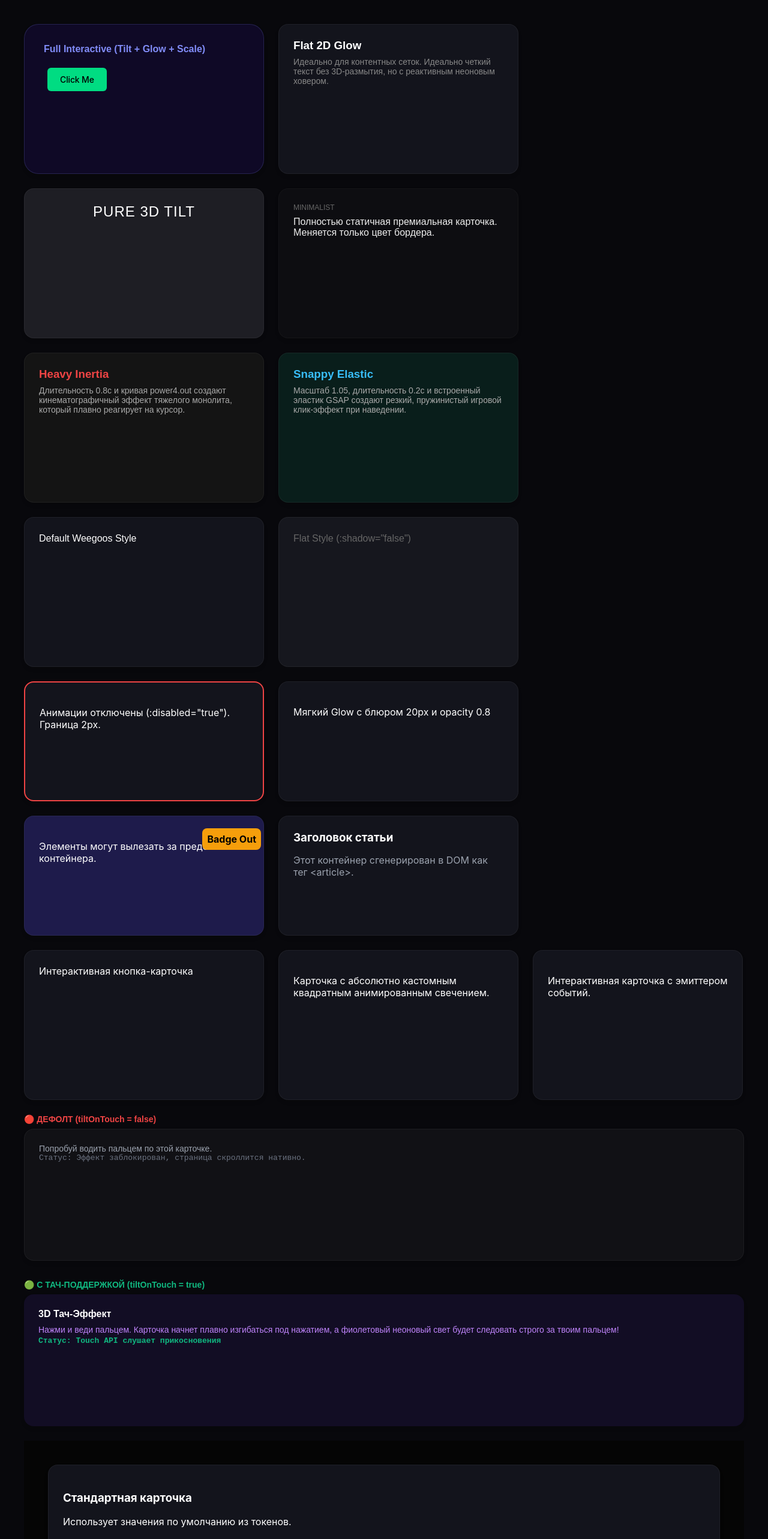
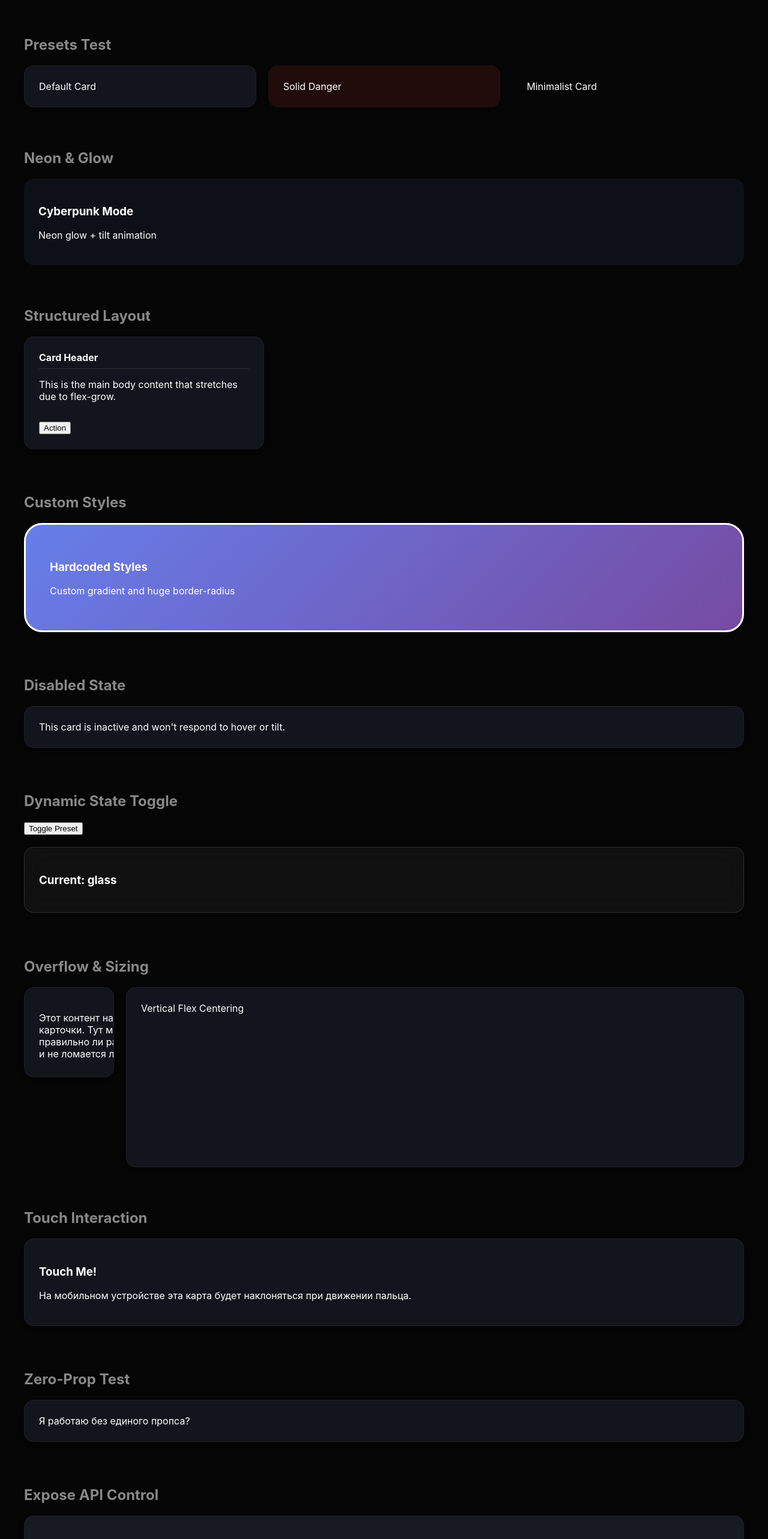
Before and after one commit to Weegoos/weegoos-framework, a Vue app in the folder apps/sandbox/: page / in a window 1280 px wide. Shown: the top 2566 px of the page at 60% size. Built offline with nearby package versions, Linux system fonts and the light colour scheme.

Commit message:
WCard has been updated

```diff
--- a/apps/sandbox/src/App.vue
+++ b/apps/sandbox/src/App.vue
@@ -1,363 +1,153 @@
 <template>
-  <div class="sandbox-root">
+  <div class="test-container">
+    <!-- 1. Базовые пресеты (System Tokens) -->
+    <section>
+      <h2>Presets Test</h2>
+      <div class="grid">
+        <WCard preset="default">Default Card</WCard>
+        <WCard preset="solid" color="danger">Solid Danger</WCard>
+        <WCard preset="minimal">Minimalist Card</WCard>
+      </div>
+    </section>
 
-    <WCard
-      width="400px"
-      height="250px"
-      background="#0f0926"
-      borderColor="rgba(129, 140, 248, 0.2)"
-      hoverBorderColor="#818cf8"
-      borderRadius="24px"
-      glowColor="rgba(129, 140, 248, 0.3)"
-      padding="32px"
-    >
-      <div style="display: flex; flex-direction: column; gap: 16px; height: 100%; justify-content: space-between;">
-        <span style="color: #818cf8; font-family: sans-serif; font-weight: 600;">Full Interactive (Tilt + Glow + Scale)</span>
-        <!-- ИСПРАВЛЕНО: добавлено двоеточие перед radius -->
-        <WButton magnetic :radius="80">Click Me</WButton>
+    <!-- 2. Neon & Glow (Интерактив) -->
+    <section>
+      <h2>Neon & Glow</h2>
+      <div class="grid">
+        <WCard
+          preset="neon"
+          color="accent"
+          :glow="true"
+          glow-color="rgba(0, 255, 255, 0.4)"
+        >
+          <h3>Cyberpunk Mode</h3>
+          <p>Neon glow + tilt animation</p>
+        </WCard>
       </div>
+    </section>
+
+    <!-- 3. Структурированный контент (Header/Footer) -->
+    <section>
+      <h2>Structured Layout</h2>
+      <WCard width="400px" elevation="lg">
+        <template #header>
+          <div style="font-weight: bold; border-bottom: 1px solid rgba(255,255,255,0.1); padding-bottom: 8px;">
+            Card Header
+          </div>
+        </template>
+
+        <p>This is the main body content that stretches due to flex-grow.</p>
+
+        <template #footer>
+          <button @click="console.log('Action!')">Action</button>
+        </template>
+      </WCard>
+    </section>
+
+    <!-- 4. Ручная кастомизация (Overriding Tokens) -->
+    <section>
+      <h2>Custom Styles</h2>
+      <WCard
+        background="linear-gradient(135deg, #667eea 0%, #764ba2 100%)"
+        border-radius="30px"
+        border-width="3px"
+        border-color="white"
+        padding="40px"
+        :tilt="false"
+      >
+        <h3 style="color: white;">Hardcoded Styles</h3>
+        <p style="color: white;">Custom gradient and huge border-radius</p>
+      </WCard>
+    </section>
+
+    <!-- 5. State Test (Disabled) -->
+    <section>
+      <h2>Disabled State</h2>
+      <WCard disabled>
+        This card is inactive and won't respond to hover or tilt.
+      </WCard>
+    </section>
+
+    <section>
+  <h2>Dynamic State Toggle</h2>
+  <button @click="currentPreset = currentPreset === 'glass' ? 'neon' : 'glass'">
+    Toggle Preset
+  </button>
+  <WCard :preset="currentPreset" :style="{ marginTop: '20px' }">
+    <h3>Current: {{ currentPreset }}</h3>
+  </WCard>
+</section>
+
+<section>
+  <h2>Overflow & Sizing</h2>
+  <div style="display: flex; gap: 20px;">
+    <!-- Жесткий размер + Overflow -->
+    <WCard width="150px" height="150px" overflow="auto">
+      <p style="width: 300px;">
+        Этот контент намного больше карточки.
+        Тут мы проверяем, правильно ли работает overflow: auto и не ломается ли верстка.
+      </p>
     </WCard>
 
-    <WCard
-      width="400px"
-      height="250px"
-      :tilt="false"
-      glowColor="rgba(0, 220, 130, 0.2)"
-      hoverBorderColor="#00dc82"
-    >
-      <div style="display: flex; flex-direction: column; gap: 8px;">
-        <h3 style="color: white; font-family: sans-serif; margin: 0;">Flat 2D Glow</h3>
-        <p style="color: #888; font-family: sans-serif; font-size: 14px; margin: 0;">
-          Идеально для контентных сеток. Идеально четкий текст без 3D-размытия, но с реактивным неоновым ховером.
-        </p>
-      </div>
-    </WCard>
-
-    <WCard
-      width="400px"
-      height="250px"
-      :glow="false"
-      background="#1e1e24"
-      hoverBorderColor="rgba(255,255,255,0.3)"
-    >
-      <div style="display: flex; flex-direction: column; justify-content: center; height: 100%; text-align: center;">
-        <span style="color: #fff; font-family: sans-serif; font-size: 24px; font-weight: 300; letter-spacing: 1px;">
-          PURE 3D TILT
-        </span>
-      </div>
-    </WCard>
-
-    <WCard
-      width="400px"
-      height="250px"
-      :tilt="false"
-      :glow="false"
-      :scaleOnHover="false"
-      background="#0d0d11"
-      borderColor="rgba(255,255,255,0.03)"
-      hoverBorderColor="rgba(255,255,255,0.1)"
-    >
-      <div style="display: flex; flex-direction: column; gap: 8px;">
-        <span style="color: #666; font-family: sans-serif; font-size: 12px; text-transform: uppercase;">Minimalist</span>
-        <span style="color: #eee; font-family: sans-serif;">Полностью статичная премиальная карточка. Меняется только цвет бордера.</span>
-      </div>
-    </WCard>
-
-    <WCard
-      width="400px"
-      height="250px"
-      :hover-scale="1.03"
-      :hover-duration="0.8"
-      hover-ease="power4.out"
-      background="#141414"
-      glowColor="rgba(239, 68, 68, 0.15)"
-      hoverBorderColor="#ef4444"
-    >
-      <div style="display: flex; flex-direction: column; gap: 8px;">
-        <h3 style="color: #ef4444; font-family: sans-serif; margin: 0;">Heavy Inertia</h3>
-        <p style="color: #aaa; font-family: sans-serif; font-size: 14px; margin: 0;">
-          Длительность 0.8с и кривая power4.out создают кинематографичный эффект тяжелого монолита, который плавно реагирует на курсор.
-        </p>
-      </div>
-    </WCard>
-
-    <WCard
-      width="400px"
-      height="250px"
-      :hover-scale="1.05"
-      :hover-duration="0.2"
-      hover-ease="elastic.out(1, 0.75)"
-      background="#091e1b"
-      glowColor="rgba(56, 189, 248, 0.25)"
-      hoverBorderColor="#38bdf8"
-    >
-      <div style="display: flex; flex-direction: column; gap: 8px;">
-        <h3 style="color: #38bdf8; font-family: sans-serif; margin: 0;">Snappy Elastic</h3>
-        <p style="color: #aaa; font-family: sans-serif; font-size: 14px; margin: 0;">
-          Масштаб 1.05, длительность 0.2с и встроенный эластик GSAP создают резкий, пружинистый игровой клик-эффект при наведении.
-        </p>
-      </div>
-    </WCard>
-
-    <WCard width="400px" height="250px">
-      <span style="color: white; font-family: sans-serif;">Default Weegoos Style</span>
-    </WCard>
-
-    <WCard
-      width="400px"
-      height="250px"
-      :shadow="false"
-      background="#16171e"
-    >
-      <span style="color: #666; font-family: sans-serif;">Flat Style (:shadow="false")</span>
-    </WCard>
-
-    <WCard
-      disabled
-      borderWidth="2px"
-      borderColor="#ef4444"
-      width="400px"
-      height="200px"
-    >
-      <p style="color: white;">Анимации отключены (:disabled="true"). Граница 2px.</p>
-    </WCard>
-
-    <!-- Тест 2 -->
-    <WCard
-      width="400px"
-      height="200px"
-      glowColor="rgba(244, 63, 94, 0.4)"
-      :glowOpacity="0.8"
-      glowBlur="20px"
-      :glowSize="300"
-      borderRadius="16px"
-    >
-      <p style="color: white;">Мягкий Glow с блюром 20px и opacity 0.8</p>
-    </WCard>
-
-    <WCard
-      width="400px"
-      height="200px"
-      overflow="visible"
-      background="#1e1b4b"
-    >
-      <div style="position: absolute; top: -20px; right: -20px; background: #f59e0b; padding: 8px; border-radius: 8px; color: black; font-weight: bold;">
-        Badge Out
-      </div>
-      <p style="color: white;">Элементы могут вылезать за пределы контейнера.</p>
-    </WCard>
-
-    <WCard as="section" width="400px">
-      <h3 style="color: white; margin: 0;">Заголовок статьи</h3>
-      <p style="color: #9ca3af;">Этот контейнер сгенерирован в DOM как тег &lt;article&gt;.</p>
-    </WCard>
-
-    <WCard as="button" width="400px" cursor="pointer">
-      <span style="color: white;">Интерактивная кнопка-карточка</span>
-    </WCard>
-
-    <WCard width="400px" height="250px">
-      <template #glow="{ x, y, isHovered }">
-        <div
-          :style="{
-            position: 'absolute',
-            width: '150px',
-            height: '150px',
-            background: 'linear-gradient(45deg, #f59e0b, #ef4444)',
-            filter: 'blur(40px)',
-            borderRadius: '30%',
-            transform: `translate(${x - 75}px, ${y - 75}px)`,
-            opacity: isHovered ? 0.6 : 0,
-            transition: 'opacity 0.3s ease',
-            pointerEvents: 'none'
-          }"
-        ></div>
-      </template>
-
-      <p style="color: white;">Карточка с абсолютно кастомным квадратным анимированным свечением.</p>
-    </WCard>
-
-    <WCard
-      @mouseenter="handleCardEnter"
-      @mouseleave="handleCardLeave"
-      width="350px"
-    >
-      <p style="color: white;">Интерактивная карточка с эмиттером событий.</p>
-    </WCard>
-
-<div class="sandbox-touch-demo" style="display: flex; flex-direction: column; gap: 32px; width: 100%;">
-
-  <div style="display: flex; flex-direction: column; gap: 8px;">
-    <span style="color: #ef4444; font-family: sans-serif; font-weight: bold; font-size: 14px;">
-      🔴 ДЕФОЛТ (tiltOnTouch = false)
-    </span>
-    <WCard
-      width="100%"
-      max-width="400px"
-      height="220px"
-      background="#111115"
-      borderColor="rgba(255,255,255,0.05)"
-    >
-      <div style="display: flex; flex-direction: column; justify-content: space-between; height: 100%;">
-        <p style="color: #9ca3af; font-family: sans-serif; font-size: 14px; margin: 0;">
-          Попробуй водить пальцем по этой карточке.
-        </p>
-        <span style="color: #6b7280; font-family: monospace; font-size: 13px;">
-          Статус: Эффект заблокирован, страница скроллится нативно.
-        </span>
-      </div>
+    <!-- Очень длинная карта -->
+    <WCard height="300px" style="display: flex; align-items: center; justify-content: center;">
+      Vertical Flex Centering
     </WCard>
   </div>
+</section>
 
-  <div style="display: flex; flex-direction: column; gap: 8px;">
-    <span style="color: #10b981; font-family: sans-serif; font-weight: bold; font-size: 14px;">
-      🟢 С ТАЧ-ПОДДЕРЖКОЙ (tiltOnTouch = true)
-    </span>
-    <WCard
-      :tiltOnTouch="true"
-      width="100%"
-      max-width="400px"
-      height="220px"
-      background="#120d24"
-      borderColor="rgba(168, 85,  purple, 0.2)"
-      hoverBorderColor="#a855f7"
-      glowColor="rgba(168, 85, 247, 0.4)"
-      :glowSize="250"
-    >
-      <template #glow="{ x, y, isHovered }">
-        <div style="position: absolute; padding: 16px; top: 0; right: 0; color: #a855f7; font-family: monospace; font-size: 12px; z-index: 10;">
-          <div v-if="isHovered">
-            X: {{ Math.round(x) }}px <br>
-            Y: {{ Math.round(y) }}px
-          </div>
-          <div v-else style="color: #6b7280;">Палец убран</div>
-        </div>
-      </template>
+<section>
+  <h2>Touch Interaction</h2>
+  <WCard
+    preset="default"
+    :tilt="true"
+    :tilt-on-touch="true"
+    :max-tilt="25"
+  >
+    <h3>Touch Me!</h3>
+    <p>На мобильном устройстве эта карта будет наклоняться при движении пальца.</p>
+  </WCard>
+</section>
 
-      <div style="display: flex; flex-direction: column; justify-content: space-between; height: 100%; position: relative; z-index: 2;">
-        <div>
-          <h4 style="color: white; font-family: sans-serif; margin: 0 0 8px 0;">3D Тач-Эффект</h4>
-          <p style="color: #c084fc; font-family: sans-serif; font-size: 14px; margin: 0; line-height: 1.4;">
-            Нажми и веди пальцем. Карточка начнет плавно изгибаться под нажатием, а фиолетовый неоновый свет будет следовать строго за твоим пальцем!
-          </p>
-        </div>
-        <span style="color: #10b981; font-family: monospace; font-size: 13px; font-weight: bold;">
-          Статус: Touch API слушает прикосновения
-        </span>
-      </div>
-    </WCard>
-  </div>
+<section>
+  <h2>Zero-Prop Test</h2>
+  <WCard>
+    Я работаю без единого пропса?
+  </WCard>
+</section>
 
-</div>
-
-<div style="padding: 40px; background: #050505; min-height: 100vh; display: flex; gap: 20px; flex-wrap: wrap;">
-
-    <!-- 1. Стандартная карточка (использует токены md/neutral) -->
-    <WCard>
-      <h3>Стандартная карточка</h3>
-      <p>Использует значения по умолчанию из токенов.</p>
-    </WCard>
-
-    <!-- 2. Стеклянная карточка (вариант glass) -->
-    <WCard variant="glass" radius="lg" size="lg">
-      <template #header>
-        <h3>Glassmorphism</h3>
-      </template>
-      <p>Эта карточка использует токен variant="glass".</p>
-      <template #footer>
-        <button>Действие</button>
-      </template>
-    </WCard>
-
-    <!-- 3. Полностью кастомная карточка (перекрывает токены) -->
-    <WCard
-      background="linear-gradient(135deg, #667eea 0%, #764ba2 100%)"
-      border-color="transparent"
-      border-radius="40px"
-      padding="40px"
-      :tilt="true"
-      :glow="true"
-      glow-color="rgba(255, 255, 255, 0.4)"
-      style="color: white"
-    >
-      <h3>Кастомный стиль</h3>
-      <p>Здесь мы перекрыли background, border и радиус своими значениями.</p>
-    </WCard>
-
-<WCard preset="default">
-  Default Card
-</WCard>
-
-<!-- Glassmorphism -->
-<WCard preset="glass">
-  Glass Card
-</WCard>
-
-<!-- Цветная карточка -->
-<WCard preset="solid" color="primary">
-  Primary
-</WCard>
-
-<WCard preset="solid" color="success">
-  Success
-</WCard>
-
-<WCard preset="solid" color="danger">
-  Danger
-</WCard>
-
-<WCard preset="solid" color="warning">
-  Warning
-</WCard>
-
-<WCard preset="solid" color="info">
-  Info
-</WCard>
-
-<!-- Поднятая карточка -->
-<WCard preset="elevated">
-  Elevated
-</WCard>
-
-<!-- Минималистичная -->
-<WCard preset="minimal">
-  Minimal
-</WCard>
-
-<!-- Неоновая -->
-<WCard preset="neon" color="primary">
-  Neon Primary
-</WCard>
-
-<WCard preset="neon" color="danger">
-  Neon Danger
-</WCard>
-
-<WCard preset="neon" color="success">
-  Neon Success
-</WCard>
-  </div>
+<section>
+  <h2>Expose API Control</h2>
+  <WCard ref="apiCard" preset="elevated">
+    <h3>API Controlled</h3>
+    <div style="display:flex; gap: 10px; margin-top: 10px;">
+      <button @click="$refs.apiCard.tiltTo(30, 30)">Force Tilt</button>
+      <button @click="$refs.apiCard.reset()">Reset Tilt</button>
+    </div>
+  </WCard>
+</section>
   </div>
 </template>
 
-<script setup lang="ts">
-const handleCardEnter = (event: MouseEvent) => {
-  console.log('Пользователь навел мышь на премиум-карточку!', event);
-};
+<script setup>
+import { ref } from 'vue';
 
-const handleCardLeave = (event: MouseEvent) => {
-  console.log('Мышь покинула пределы карточки');
-};
+const currentPreset = ref('glass');
 </script>
 
 <style scoped>
-.sandbox-root {
+.test-container {
+  padding: 40px;
   display: flex;
-  flex-wrap: wrap;
-  gap: 24px;
-  padding: 40px;
-  background: #08080c;
-  min-height: 100vh;
-  box-sizing: border-box;
+  flex-direction: column;
+  gap: 50px;
+  background: #050505;
+  color: white;
 }
+.grid {
+  display: grid;
+  grid-template-columns: repeat(auto-fit, minmax(250px, 1fr));
+  gap: 20px;
+}
+section h2 { margin-bottom: 20px; color: #888; }
 </style>
```
Also changed, not shown: 1 other file (tests, documents, lock files or other folders).
